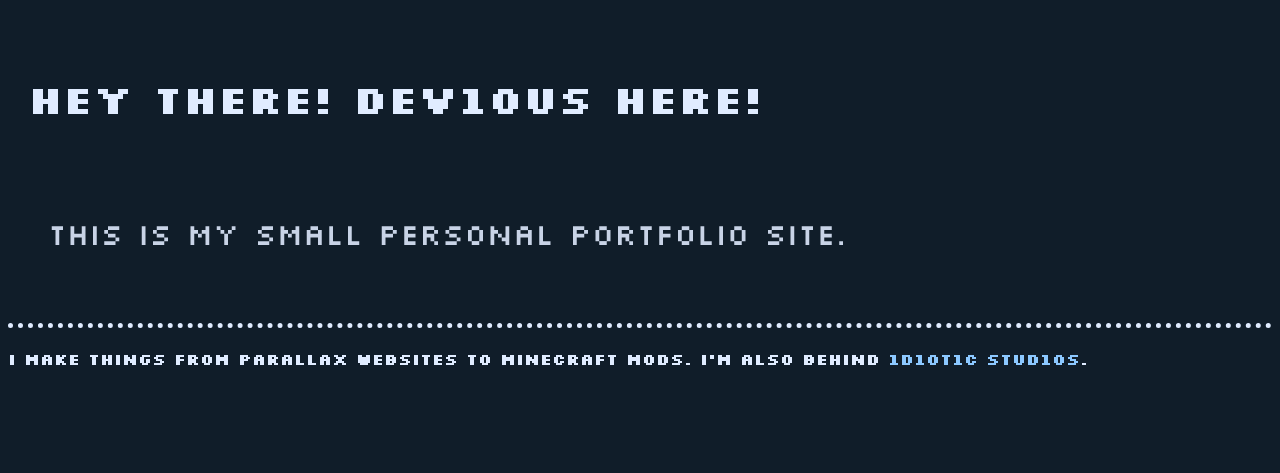
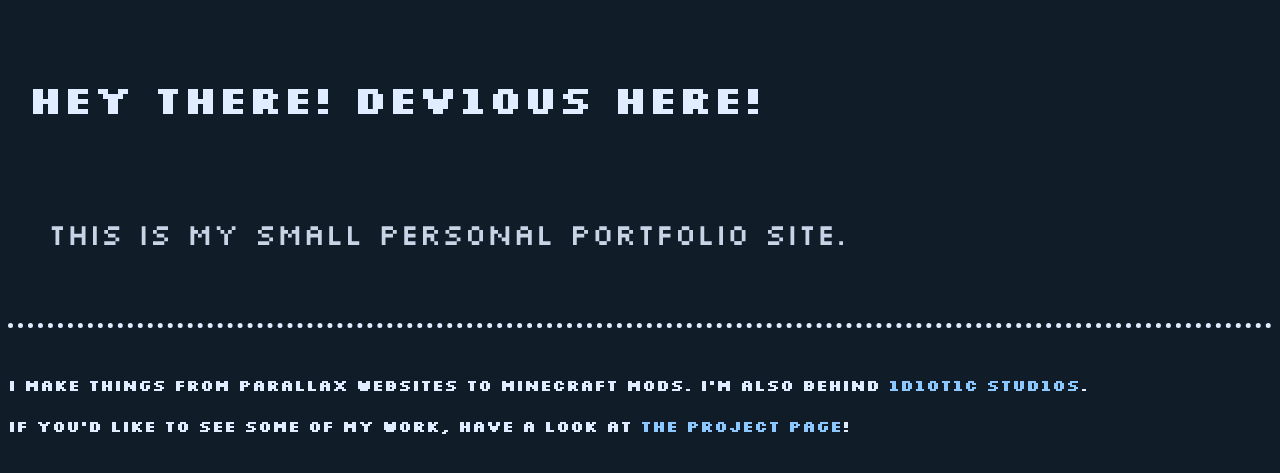
Before and after one commit to Dev10us1ty/dev10us1ty.github.io, a Jekyll site: the page built from index.html, in a window 1280 px wide. Shown: the top 473 px of the page. Built offline with Jekyll 4.4.1, drawn with Linux system fonts in a browser that asks for light colours.

Commit message:
Update index.html

```diff
--- a/index.html
+++ b/index.html
@@ -11,4 +11,8 @@ title: Dev10us
 
 <hr>
 
+<br>
+
 <h4>I make things from Parallax Websites to Minecraft Mods. I'm also behind <a href="https://1d10t1c-stud10s.github.io">1D10T1C STUD10S</a>.</h4>
+
+<h4>If you'd like to see some of my work, have a look at <a href="https://1d10t1c-stud10s.github.io/projects">the project page</a>!</h4>
```
